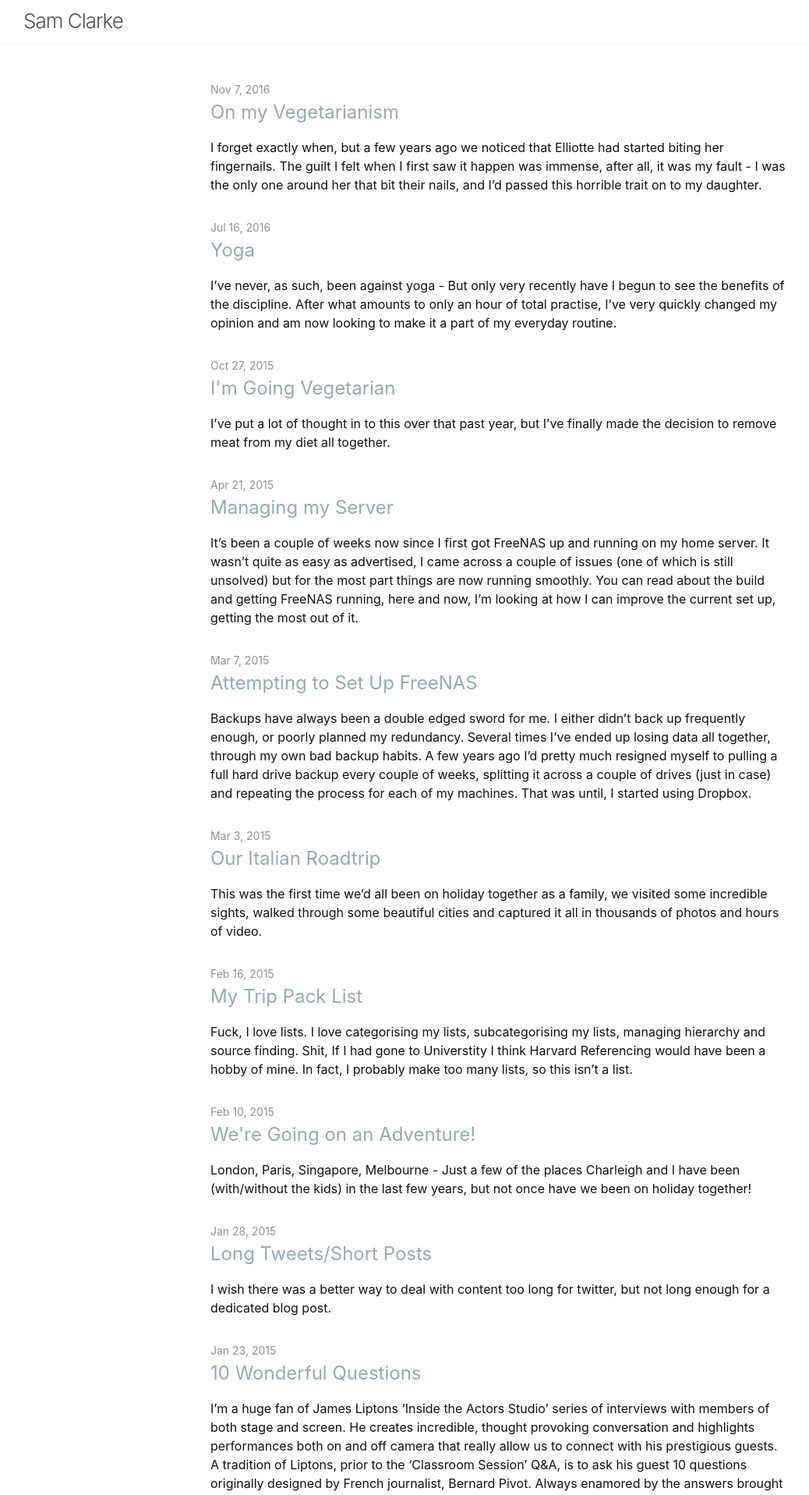
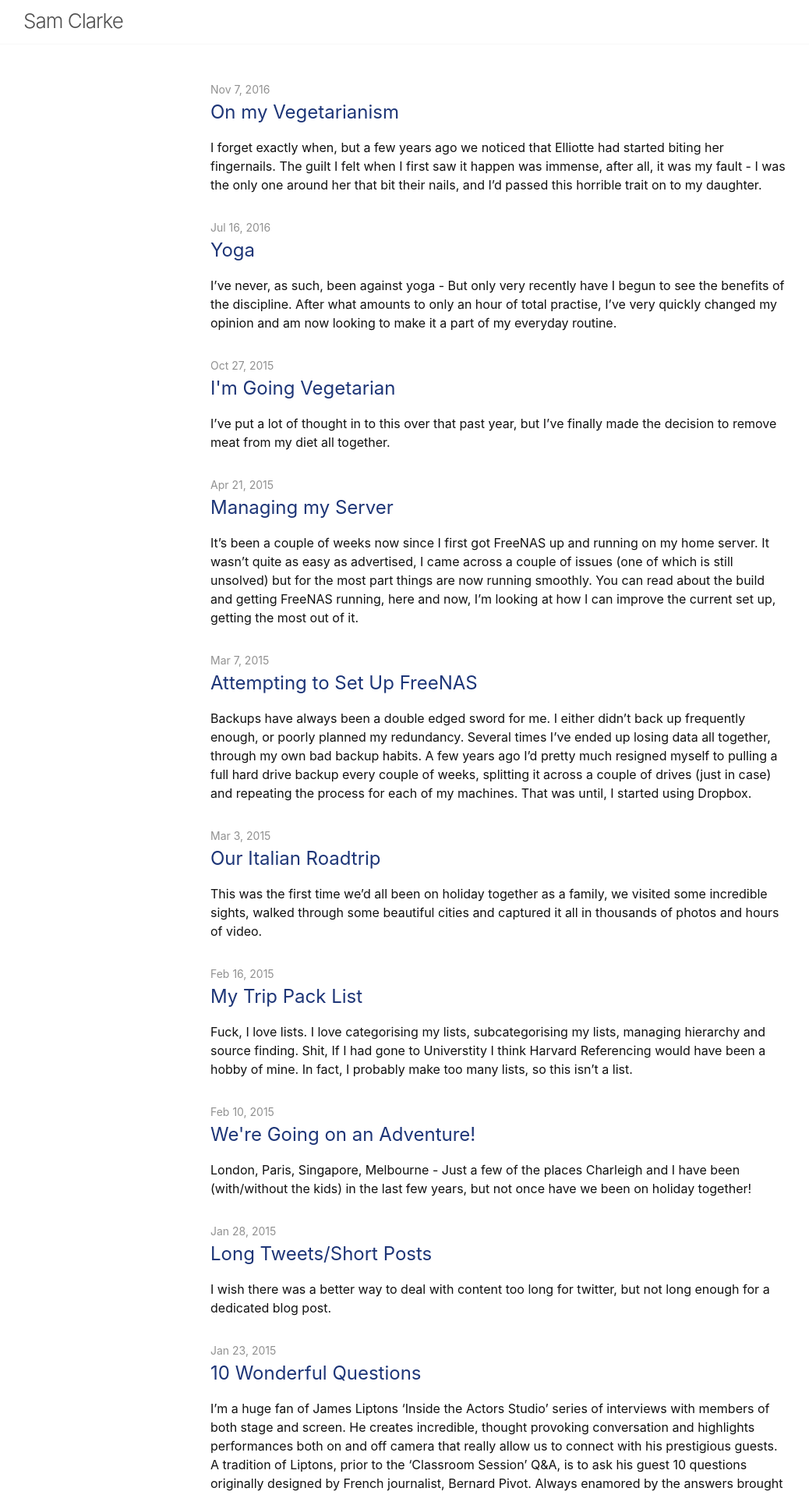
Before and after one commit to samclrk/samclarke.blog, a Jekyll site: the page built from index.md, in a window 1280 px wide. Shown: the top 1917 px of the page at 78% size, without its empty margins (0-1038 px from the left). Built offline with Jekyll 4.4.1, drawn with Linux system fonts in a browser that asks for light colours.

Commit message:
can't make my mind up

```diff
--- a/_sass/minima.scss
+++ b/_sass/minima.scss
@@ -12,7 +12,7 @@ $spacing-unit:     30px !default;
 
 $text-color:       #111 !default;
 $background-color: #ffffff !default;
-$brand-color:      #91ACB5 !default;
+$brand-color:      #1D3577 !default;
 
 $grey-color:       #919191 !default;
 $grey-color-light: lighten($grey-color, 40%) !default;
```
